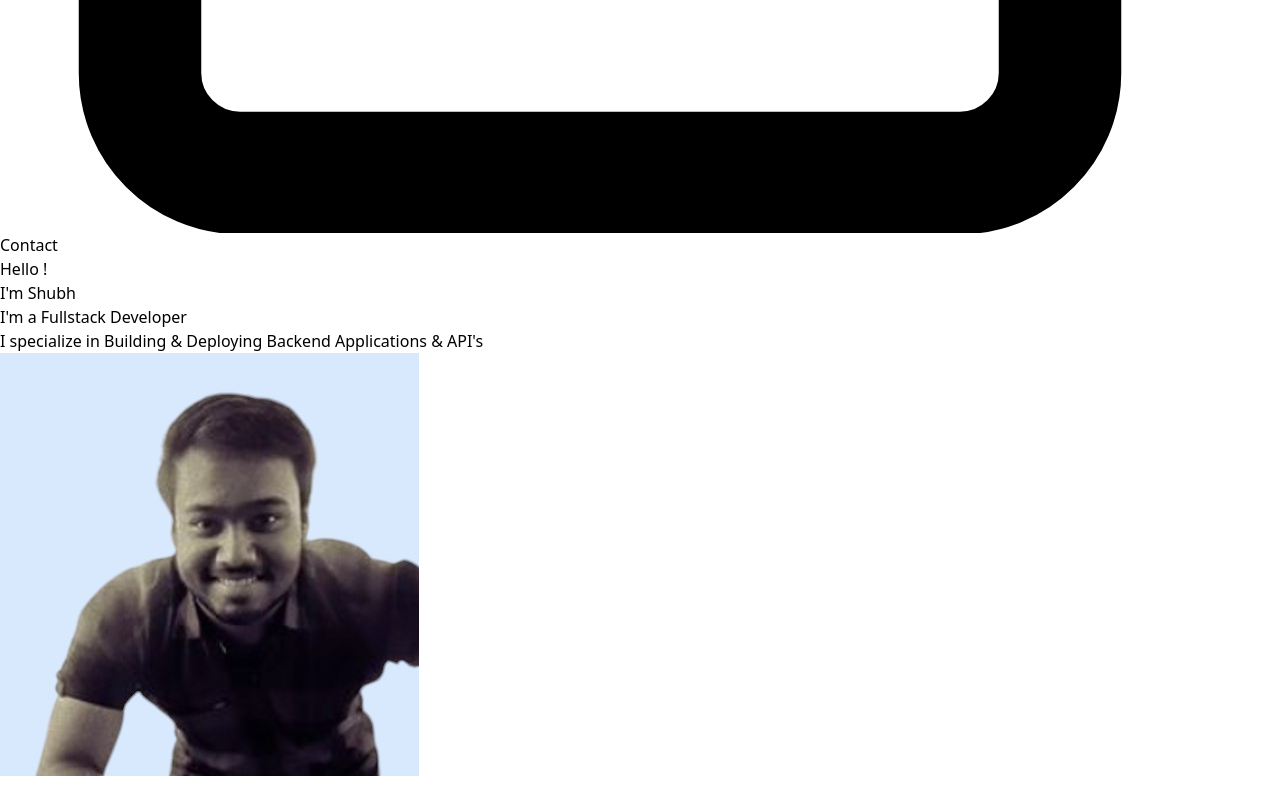
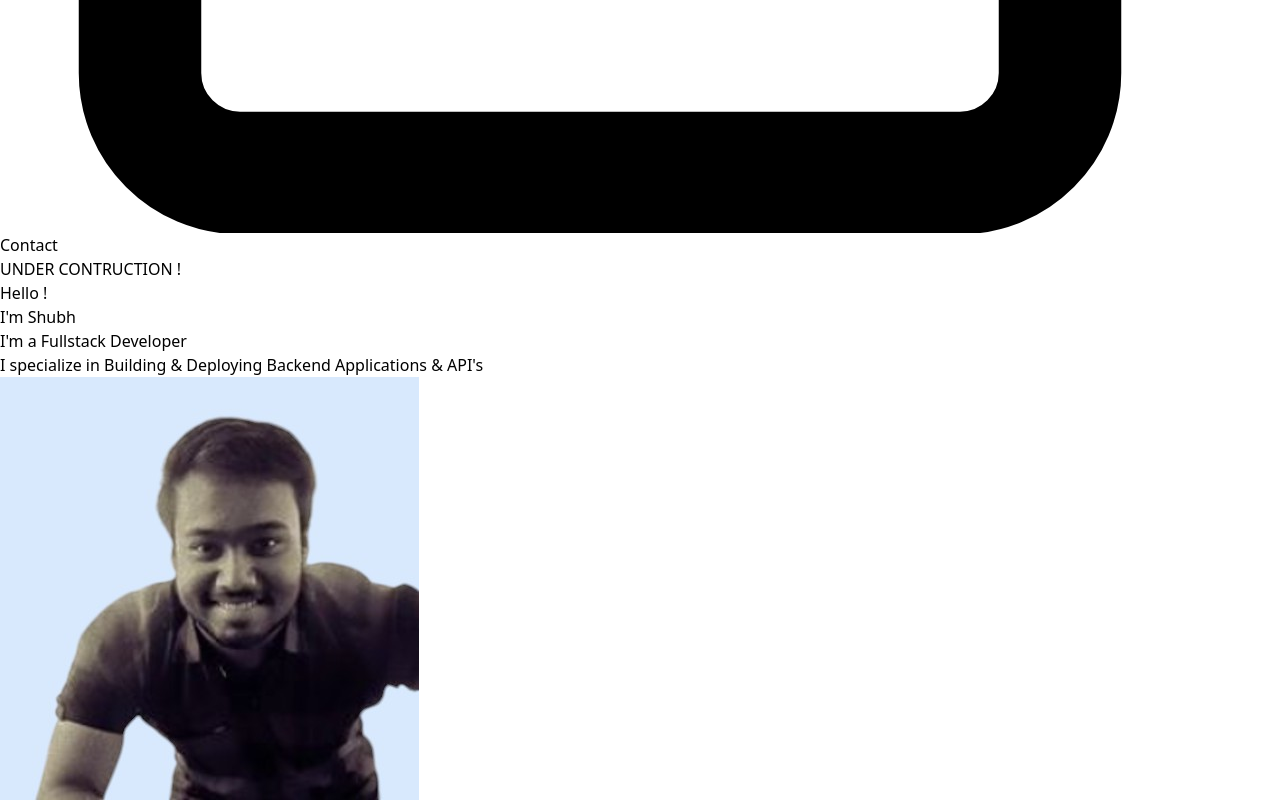
Before and after one commit to Shubhashish-Chakraborty/portfolio, a React (Vite) app: page / in a window 1280 px wide. Shown: the part 4959-5759 px from the top of the page. Before the commit the page ends 5735 px from the top, so only its background shows below. Built offline with nearby package versions, Linux system fonts and the light colour scheme.

Commit message:
ready to deploy

```diff
--- a/src/pages/Home.tsx
+++ b/src/pages/Home.tsx
@@ -2,6 +2,7 @@ export const Home = () => {
     return (
         <div className="flex justify-around items-center">
             <div>
+                <div>UNDER CONTRUCTION !</div>
                 <div>Hello !</div>
                 <div>I'm Shubh</div>
                 <div>I'm a Fullstack Developer</div>
```
